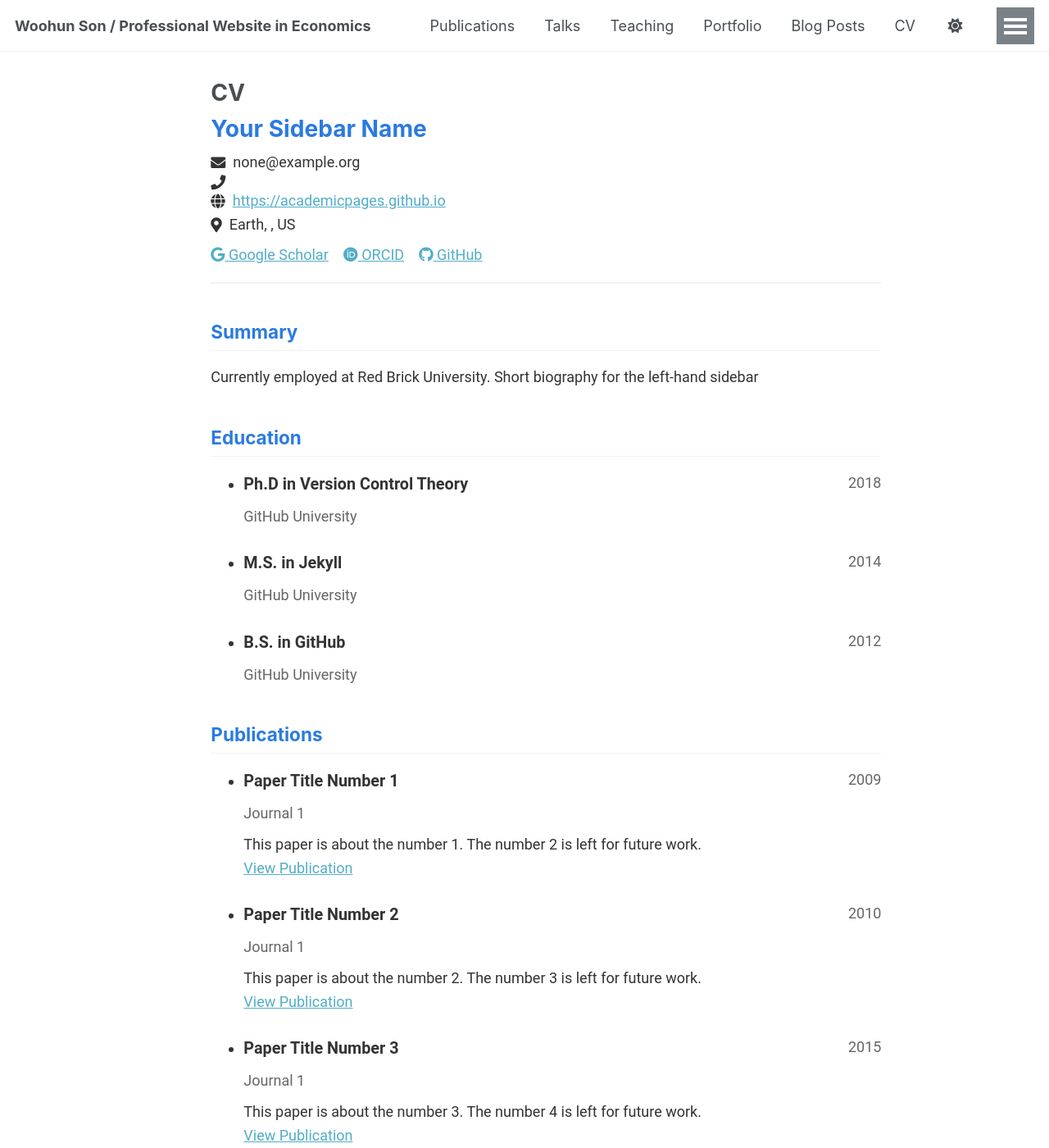
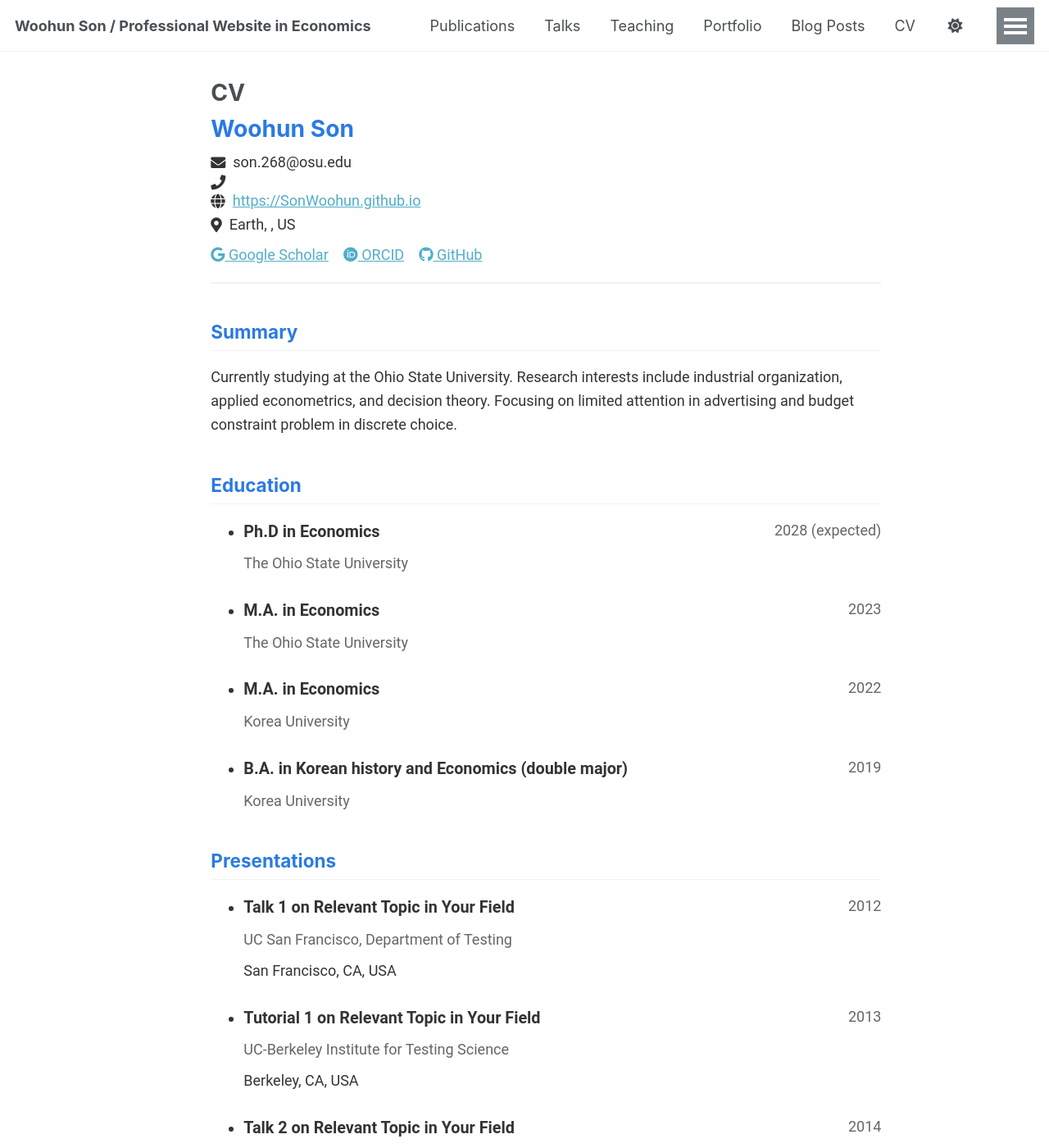
Before and after one commit to SonWoohun/SonWoohun.github.io, a Jekyll site: the page built from _pages/cv-json.md, in a window 1280 px wide and 1400 px high. Shown: the whole window at 82% size. Built offline with Jekyll 4.4.1, drawn with Linux system fonts in a browser that asks for light colours; a script that is not in the unit is left out; some of the changed text lies outside the part shown.

Commit message:
cv change

```diff
--- a/_data/cv.json
+++ b/_data/cv.json
@@ -1,10 +1,10 @@
 {
   "basics": {
-    "name": "Your Sidebar Name",
-    "email": "none@example.org",
+    "name": "Woohun Son",
+    "email": "son.268@osu.edu",
     "phone": "",
-    "website": "https://academicpages.github.io",
-    "summary": "Currently employed at Red Brick University. Short biography for the left-hand sidebar",
+    "website": "https://SonWoohun.github.io",
+    "summary": "Currently studying at the Ohio State University. Research interests include industrial organization, applied econometrics, and decision theory. Focusing on limited attention in advertising and budget constraint problem in discrete choice.",
     "location": {
       "address": "",
       "postalCode": "",
@@ -25,37 +25,47 @@
       },
       {
         "network": "GitHub",
-        "username": "academicpages",
-        "url": "https://github.com/academicpages"
+        "username": "SonWoohun",
+        "url": "https://github.com/SonWoohun"
       }
     ]
   },
   "work": [],
   "education": [
     {
-      "institution": "GitHub University",
-      "area": "Ph.D in Version Control Theory",
+      "institution": "The Ohio State University",
+      "area": "Ph.D in Economics",
       "studyType": "",
       "startDate": "",
-      "endDate": "2018",
+      "endDate": "2028 (expected)",
       "gpa": null,
       "courses": []
     },
     {
-      "institution": "GitHub University",
-      "area": "M.S. in Jekyll",
+      "institution": "The Ohio State University",
+      "area": "M.A. in Economics",
       "studyType": "",
       "startDate": "",
-      "endDate": "2014",
+      "endDate": "2023",
       "gpa": null,
       "courses": []
     },
     {
-      "institution": "GitHub University",
-      "area": "B.S. in GitHub",
+      "institution": "Korea University",
+      "area": "M.A. in Economics",
       "studyType": "",
       "startDate": "",
-      "endDate": "2012",
+      "endDate": "2022",
+      "gpa": null,
+      "courses": []
+    }
+    ,
+    {
+      "institution": "Korea University",
+      "area": "B.A. in Korean history and Economics (double major)",
+      "studyType": "",
+      "startDate": "",
+      "endDate": "2019",
       "gpa": null,
       "courses": []
     }
@@ -64,36 +74,7 @@
   "languages": [],
   "interests": [],
   "references": [],
-  "publications": [
-    {
-      "name": "Paper Title Number 1",
-      "publisher": "Journal 1",
-      "releaseDate": "2009-10-01",
-      "website": "http://academicpages.github.io/files/paper1.pdf",
-      "summary": "This paper is about the number 1. The number 2 is left for future work."
-    },
-    {
-      "name": "Paper Title Number 2",
-      "publisher": "Journal 1",
-      "releaseDate": "2010-10-01",
-      "website": "http://academicpages.github.io/files/paper2.pdf",
-      "summary": "This paper is about the number 2. The number 3 is left for future work."
-    },
-    {
-      "name": "Paper Title Number 3",
-      "publisher": "Journal 1",
-      "releaseDate": "2015-10-01",
-      "website": "http://academicpages.github.io/files/paper3.pdf",
-      "summary": "This paper is about the number 3. The number 4 is left for future work."
-    },
-    {
-      "name": "Paper Title Number 4",
-      "publisher": "GitHub Journal of Bugs",
-      "releaseDate": "2024-02-17",
-      "website": "http://academicpages.github.io/files/paper3.pdf",
-      "summary": "This paper is about fixing template issue #693."
-    }
-  ],
+  "publications": null,
   "presentations": [
     {
       "name": "Talk 1 on Relevant Topic in Your Field",
```
